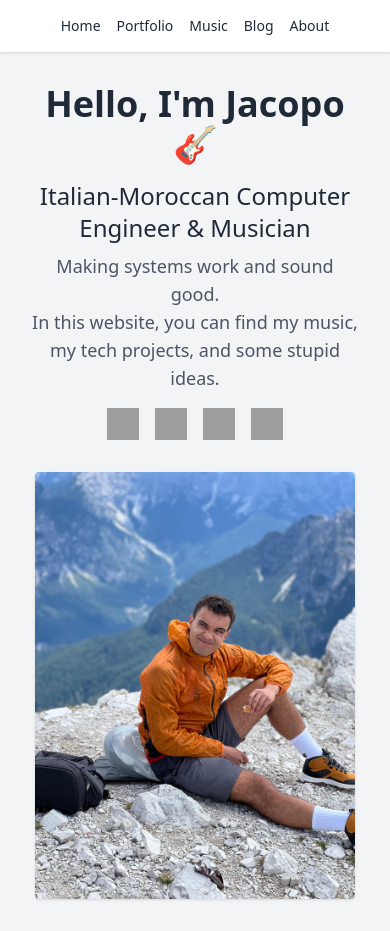
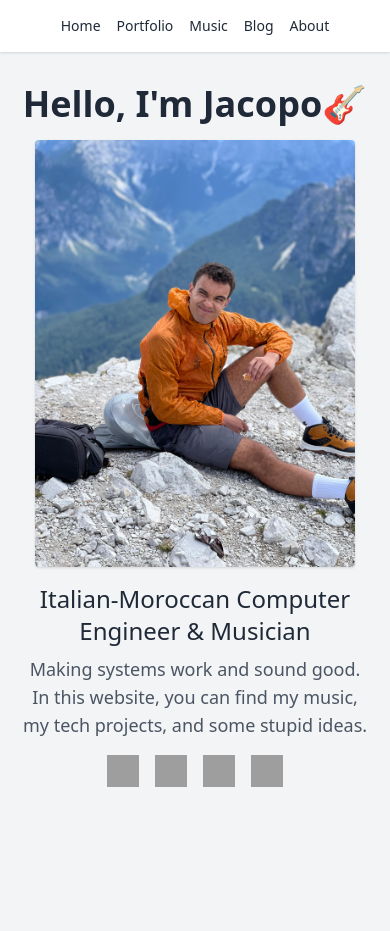
Before and after one commit to jchergu/jchergu.github.io, a plain HTML site: page index.html in a window 390 px wide. After the commit the page ends 844 px from the top, so only its background shows below. Drawn offline with nearby package versions, Linux system fonts and the light colour scheme; grey boxes are pictures that could not be loaded.

Commit message:
first schema

```diff
--- a/index.html
+++ b/index.html
@@ -25,17 +25,34 @@
 
   <!-- 🔷 Hero Section -->
   <main class="container mx-auto p-8">
+
     <section class="flex flex-col md:flex-row items-center gap-8">
-      <!-- TESTO -->
-      <div class="flex-1 text-center md:text-left order-1 md:order-none">
-        <h1 class="text-4xl font-bold mb-4">Hello, I'm Jacopo 🎸</h1>
+
+      <!-- COLONNA SINISTRA -->
+      <div class="flex-1 flex flex-col text-center md:text-left">
+
+        <!-- TITOLO -->
+        <h1 class="text-4xl font-bold mb-4 order-1">
+          <span class="whitespace-nowrap">
+            Hello, I'm Jacopo🎸
+          </span>
+        </h1>
+
+        <!-- FOTO (solo mobile qui, desktop a destra) -->
+        <div class="flex justify-center md:hidden order-2 mb-4">
+          <img src="assets/website/jacopo-home.jpeg"
+              alt="Foto di Jacopo"
+              class="rounded shadow w-full max-w-xs h-auto">
+        </div>
+
+        <!-- DESCRIZIONE + SOCIAL -->
+        <div class="order-3">
           <h2 class="text-2xl mb-2">Italian-Moroccan Computer Engineer & Musician</h2>
           <p class="text-lg text-gray-600 mb-4">
             Making systems work and sound good. <br>
             In this website, you can find my music, my tech projects, and some stupid ideas.
           </p>
 
-        <!-- BOTTONI SOCIAL -->
           <div class="flex flex-wrap justify-center md:justify-start gap-4 mt-4">
             <a href="https://instagram.com/gosu.ilgiallo" target="_blank"
               class="hover:opacity-80">
@@ -58,17 +75,18 @@
                   alt="LinkedIn" class="w-8 h-8">
             </a>
           </div>
-
+        </div>
       </div>
 
-    <!-- FOTO -->
-    <div class="flex justify-center md:w-1/3 order-2 md:order-none">
+      <!-- FOTO PER DESKTOP -->
+      <div class="flex justify-center md:w-1/3 hidden md:flex">
         <img src="assets/website/jacopo-home.jpeg"
             alt="Foto di Jacopo"
             class="rounded shadow w-full max-w-xs md:max-w-sm h-auto">
       </div>
     </section>
 
+
   </main>
 
 </body>
```
Lines whose indentation alone changed are shown as unchanged.
